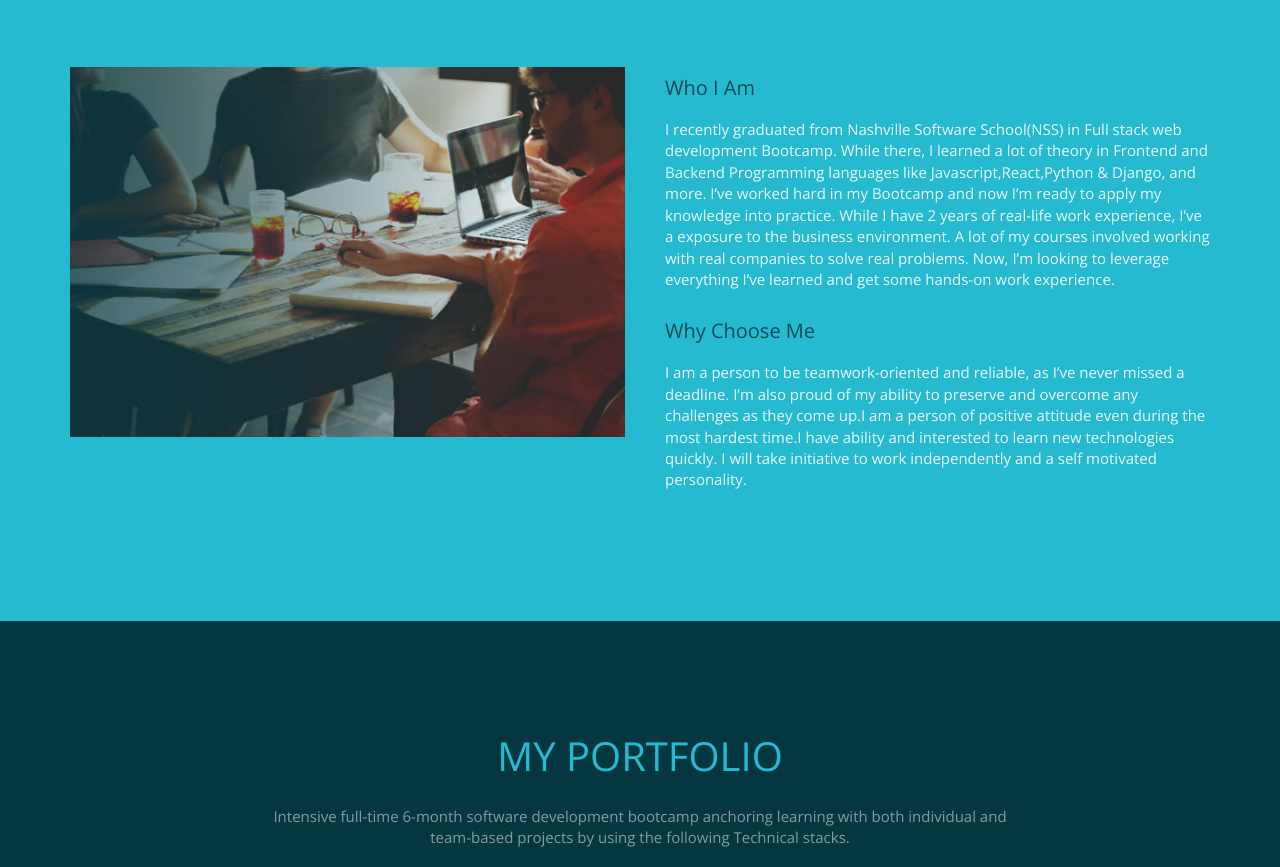
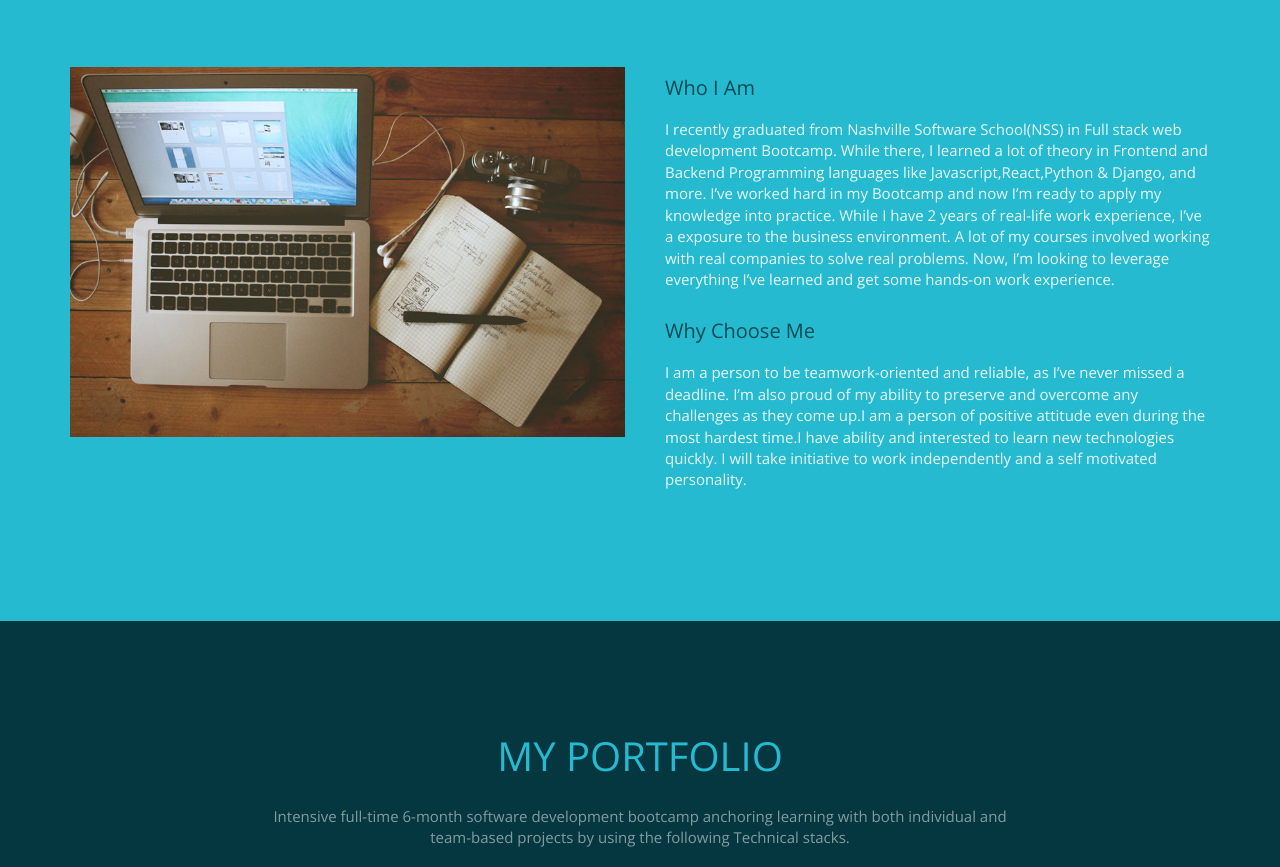
Before and after one commit to Suganya-dev/Suganya-dev.github.io, a plain HTML site: page index.html in a window 1280 px wide. Shown: the part 2828-3695 px from the top of the page. Drawn offline with nearby package versions, Linux system fonts and the light colour scheme.

Commit message:
Added image

```diff
--- a/index.html
+++ b/index.html
@@ -175,7 +175,7 @@
         </ul>
     </div>
     <div class="row">
-      <div class="col-xs-12 col-md-6"> <img src="img/about.jpg" class="img-responsive" alt=""> </div>
+      <div class="col-xs-12 col-md-6"> <img src="img/08-large image for website.jpg" class="img-responsive" alt=""> </div>
       <div class="col-xs-12 col-md-6">
         <div class="about-text">
           <h4>Who I Am</h4>
```
Also changed, not shown: img/08-large image for website.jpg (added).
